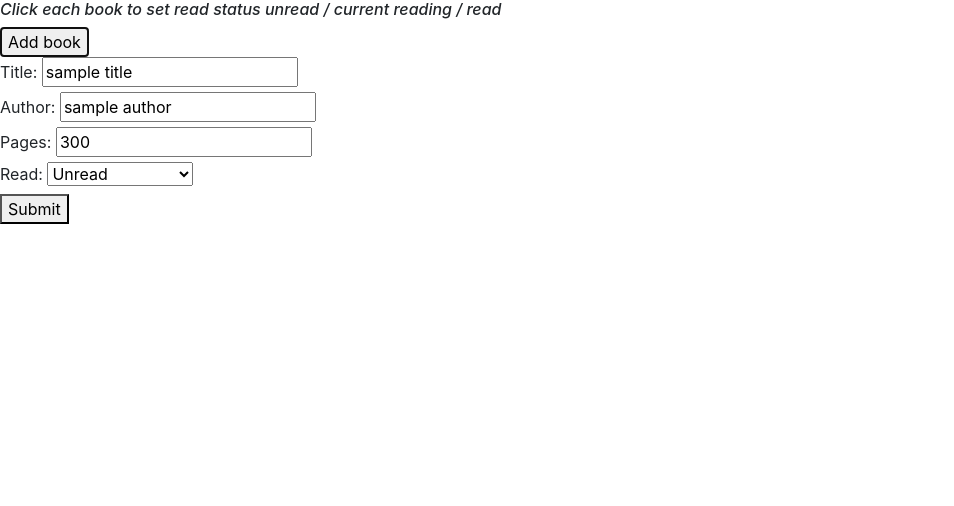
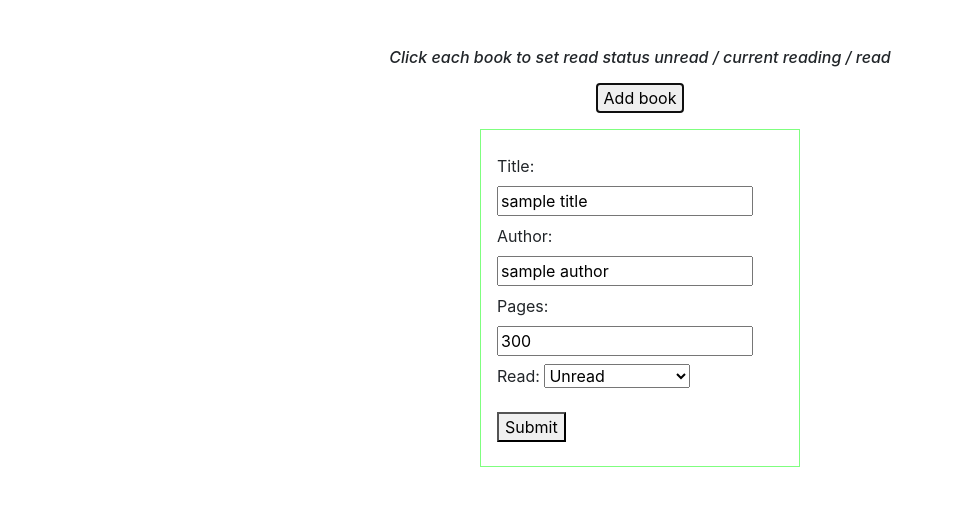
Before and after one commit to suhy-jang/library, a plain HTML site: page index.html in a window 1280 px wide. Both pictures are taken after a click on the button "Add book". Shown: the whole page, without its empty margins (0-954 px from the left). Drawn offline with nearby package versions, Linux system fonts and the light colour scheme.

Commit message:
Add basic style for each objects

```diff
--- a/assets/css/main.css
+++ b/assets/css/main.css
@@ -1,3 +1,34 @@
+body {
+  text-align: center;
+  margin: 3rem auto;
+}
+
 .add-book-form {
   visibility: hidden;
+  width: 20%;
+  min-width: 20rem;
+  text-align: left;
+  margin: 1rem auto;
+  border: 1px solid rgba(0, 255, 0, 0.5);
+  padding: 1rem;
 }
+
+.add-book-form > * {
+  margin-top: 0.5rem;
+  margin-bottom: 0.5rem;
+}
+
+.book {
+  width: 50%;
+  min-width: 30rem;
+  margin: 0 auto;
+  padding: 1rem;
+}
+
+.book:nth-child(2n-1) {
+  background-color: rgba(255, 255, 222, 0.9);
+}
+
+.book:nth-child(2n) {
+  background-color: rgba(255, 222, 222, 0.9);
+}
--- a/assets/js/application.js
+++ b/assets/js/application.js
@@ -1,4 +1,5 @@
-let myLibrary = [];
+const myLibrary = [];
+
 const readNextStatus = {
   "unread": "current-reading",
   "current-reading": "read",
@@ -32,9 +33,17 @@ function addBookToLibrary(book) {
   // console.log(book);
 }
 
+function deleteRemains() {
+  const booksContainer = document.querySelector(".books-container");
+  if(booksContainer) {
+    booksContainer.parentNode.removeChild(booksContainer);
+  }
+}
+
 function render() {
   const mainContainer = document.getElementById("main-container");
   // delete original objects
+  deleteRemains();
   const booksContainer = document.createElement('section');
   booksContainer.classList.add('books-container');
   mainContainer.insertAdjacentElement('afterbegin', booksContainer);
--- a/index.html
+++ b/index.html
@@ -11,7 +11,7 @@
   </head>
   <body>
     <section id="main-container">
-      <h6><i>Click each book to set read status unread / current reading / read</i></h6>
+      <h6 class="my-3"><i>Click each book to set read status unread / current reading / read</i></h6>
       <button id="add-book-btn">Add book</button>
       <form class="add-book-form">
         <div>
```
